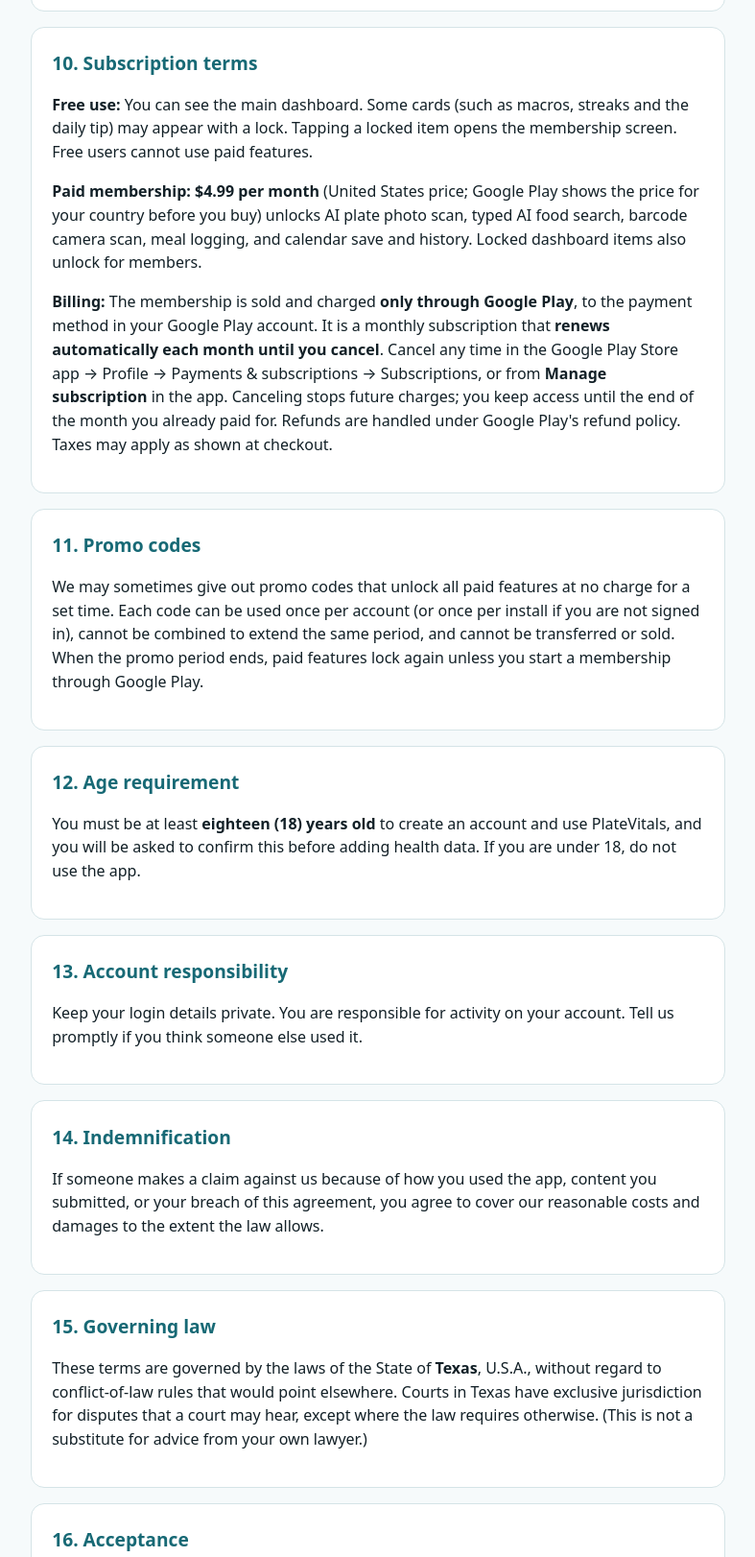
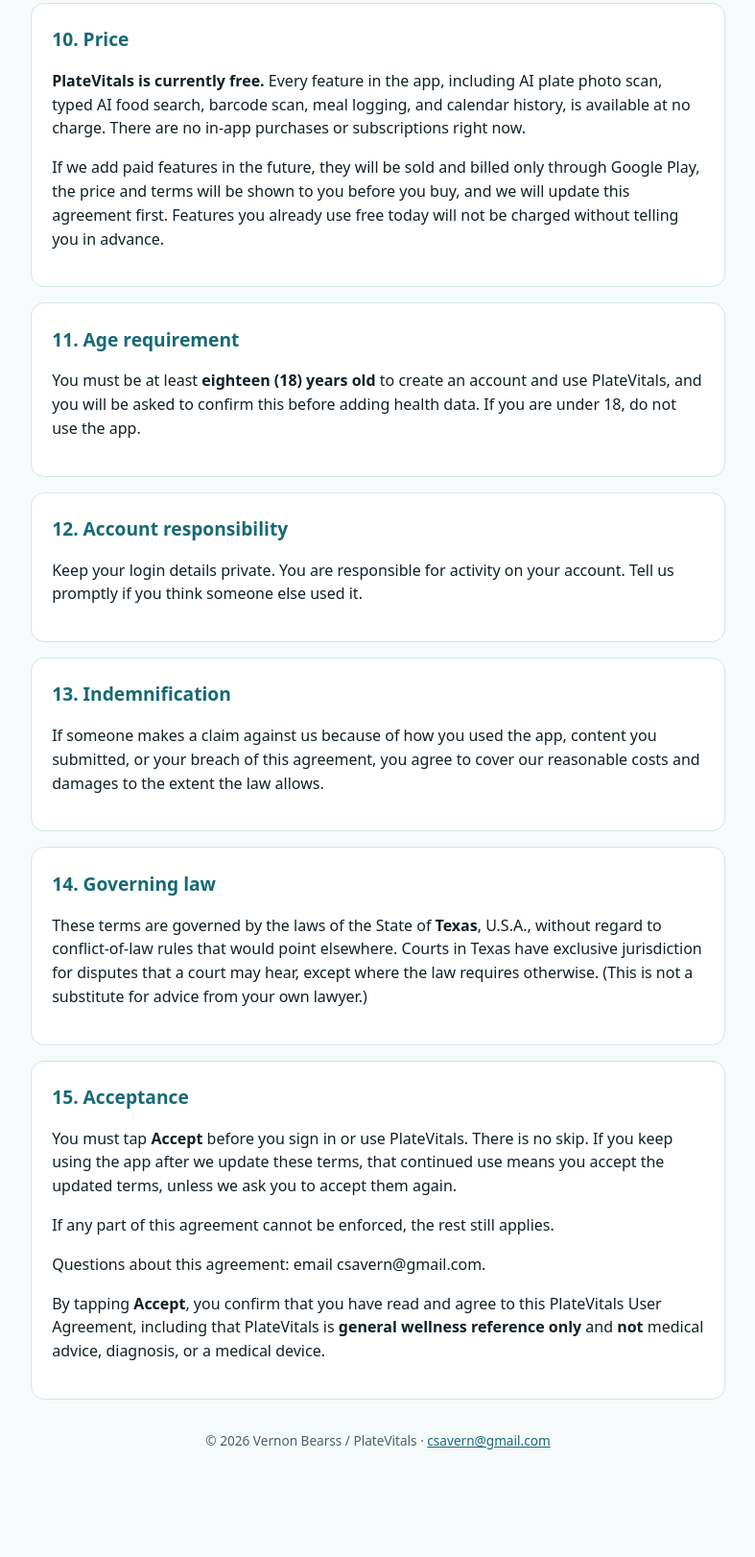
Before and after one commit to TXVern/platevitals-legal, a plain HTML site: page terms.html in a window 1280 px wide. Shown: the part 2964-4586 px from the top of the page at 96% size, without its empty margins (246-1033 px from the left). After the commit the page ends 4539 px from the top, so only its background shows below. Drawn offline with Linux system fonts and the light colour scheme.

Commit message:
PlateVitals 1.0.34: app is currently free (no membership or subscriptions); future paid features billed through Google Play

```diff
--- a/terms.html
+++ b/terms.html
@@ -51,43 +51,38 @@ footer{color:var(--muted);font-size:.85rem;text-align:center;margin-top:2rem}
 </section>
 <section class="card" id="8-limitation-of-liability">
 <h2>8. Limitation of liability</h2>
-<p>To the fullest extent the law allows, we are not liable for indirect, incidental, special, consequential, or punitive damages, or for lost profits, data, or goodwill, arising from your use of PlateVitals. Our total liability for any claim related to the app is limited to what you paid us for PlateVitals in the twelve months before the claim (or <strong>fifty U.S. dollars</strong> if you paid nothing). Some places do not allow these limits; in those places our liability is limited to the maximum the law allows.</p>
+<p>To the fullest extent the law allows, we are not liable for indirect, incidental, special, consequential, or punitive damages, or for lost profits, data, or goodwill, arising from your use of PlateVitals. Our total liability for any claim related to the app is limited to what you paid us for PlateVitals in the twelve months before the claim, or <strong>fifty U.S. dollars</strong> if that amount is less or you paid nothing. Some places do not allow these limits; in those places our liability is limited to the maximum the law allows.</p>
 </section>
 <section class="card" id="9-privacy-and-data">
 <h2>9. Privacy and data</h2>
 <p>When you use AI plate photo scan or typed AI food search, the photo or text is sent to Google's Gemini service so the food can be analyzed. PlateVitals currently uses Gemini's free service, and Google may use what is sent to improve its products, so do not scan photos of people or personal details. Health readings are never sent to Gemini.</p>
 <p>We do not sell your personal data and do not share your health data or food entries with anyone for their own marketing. If you sign in, your data is backed up to your PlateVitals account on Google Firebase so it comes back after a reinstall.</p>
-<p><strong>Deleting your account:</strong> you can delete your account and all your data at any time in the app: <strong>Settings → Account → Delete account</strong>. This deletes your PlateVitals sign-in, your cloud backup and the data stored on your phone right away. You can also email csavern@gmail.com from your account email with the subject "PlateVitals account deletion"; we finish email requests within 30 days. Deleting your account does not cancel a Google Play subscription; cancel that in Google Play.</p>
+<p><strong>Deleting your account:</strong> you can delete your account and all your data at any time in the app: <strong>Settings → Account → Delete account</strong>. This deletes your PlateVitals sign-in, your cloud backup and the data stored on your phone right away. You can also email csavern@gmail.com from your account email with the subject "PlateVitals account deletion"; we finish email requests within 30 days.</p>
 <p>Our Privacy Policy (<a href="https://txvern.github.io/platevitals-legal/">https://txvern.github.io/platevitals-legal/</a>) and Consumer Health Data Privacy Policy (<a href="https://txvern.github.io/platevitals-legal/consumer-health-data.html">https://txvern.github.io/platevitals-legal/consumer-health-data.html</a>) have more detail. This agreement works together with those policies.</p>
 </section>
-<section class="card" id="10-subscription-terms">
-<h2>10. Subscription terms</h2>
-<p><strong>Free use:</strong> You can see the main dashboard. Some cards (such as macros, streaks and the daily tip) may appear with a lock. Tapping a locked item opens the membership screen. Free users cannot use paid features.</p>
-<p><strong>Paid membership:</strong> <strong>$4.99 per month</strong> (United States price; Google Play shows the price for your country before you buy) unlocks AI plate photo scan, typed AI food search, barcode camera scan, meal logging, and calendar save and history. Locked dashboard items also unlock for members.</p>
-<p><strong>Billing:</strong> The membership is sold and charged <strong>only through Google Play</strong>, to the payment method in your Google Play account. It is a monthly subscription that <strong>renews automatically each month until you cancel</strong>. Cancel any time in the Google Play Store app → Profile → Payments &amp; subscriptions → Subscriptions, or from <strong>Manage subscription</strong> in the app. Canceling stops future charges; you keep access until the end of the month you already paid for. Refunds are handled under Google Play's refund policy. Taxes may apply as shown at checkout.</p>
+<section class="card" id="10-price">
+<h2>10. Price</h2>
+<p><strong>PlateVitals is currently free.</strong> Every feature in the app, including AI plate photo scan, typed AI food search, barcode scan, meal logging, and calendar history, is available at no charge. There are no in-app purchases or subscriptions right now.</p>
+<p>If we add paid features in the future, they will be sold and billed only through Google Play, the price and terms will be shown to you before you buy, and we will update this agreement first. Features you already use free today will not be charged without telling you in advance.</p>
 </section>
-<section class="card" id="11-promo-codes">
-<h2>11. Promo codes</h2>
-<p>We may sometimes give out promo codes that unlock all paid features at no charge for a set time. Each code can be used once per account (or once per install if you are not signed in), cannot be combined to extend the same period, and cannot be transferred or sold. When the promo period ends, paid features lock again unless you start a membership through Google Play.</p>
-</section>
-<section class="card" id="12-age-requirement">
-<h2>12. Age requirement</h2>
+<section class="card" id="11-age-requirement">
+<h2>11. Age requirement</h2>
 <p>You must be at least <strong>eighteen (18) years old</strong> to create an account and use PlateVitals, and you will be asked to confirm this before adding health data. If you are under 18, do not use the app.</p>
 </section>
-<section class="card" id="13-account-responsibility">
-<h2>13. Account responsibility</h2>
+<section class="card" id="12-account-responsibility">
+<h2>12. Account responsibility</h2>
 <p>Keep your login details private. You are responsible for activity on your account. Tell us promptly if you think someone else used it.</p>
 </section>
-<section class="card" id="14-indemnification">
-<h2>14. Indemnification</h2>
+<section class="card" id="13-indemnification">
+<h2>13. Indemnification</h2>
 <p>If someone makes a claim against us because of how you used the app, content you submitted, or your breach of this agreement, you agree to cover our reasonable costs and damages to the extent the law allows.</p>
 </section>
-<section class="card" id="15-governing-law">
-<h2>15. Governing law</h2>
+<section class="card" id="14-governing-law">
+<h2>14. Governing law</h2>
 <p>These terms are governed by the laws of the State of <strong>Texas</strong>, U.S.A., without regard to conflict-of-law rules that would point elsewhere. Courts in Texas have exclusive jurisdiction for disputes that a court may hear, except where the law requires otherwise. (This is not a substitute for advice from your own lawyer.)</p>
 </section>
-<section class="card" id="16-acceptance">
-<h2>16. Acceptance</h2>
+<section class="card" id="15-acceptance">
+<h2>15. Acceptance</h2>
 <p>You must tap <strong>Accept</strong> before you sign in or use PlateVitals. There is no skip. If you keep using the app after we update these terms, that continued use means you accept the updated terms, unless we ask you to accept them again.</p>
 <p>If any part of this agreement cannot be enforced, the rest still applies.</p>
 <p>Questions about this agreement: email csavern@gmail.com.</p>
```
Also changed, not shown: consumer-health-data.html (+1 -1 lines), index.html (+5 -12 lines), 3 other files.
